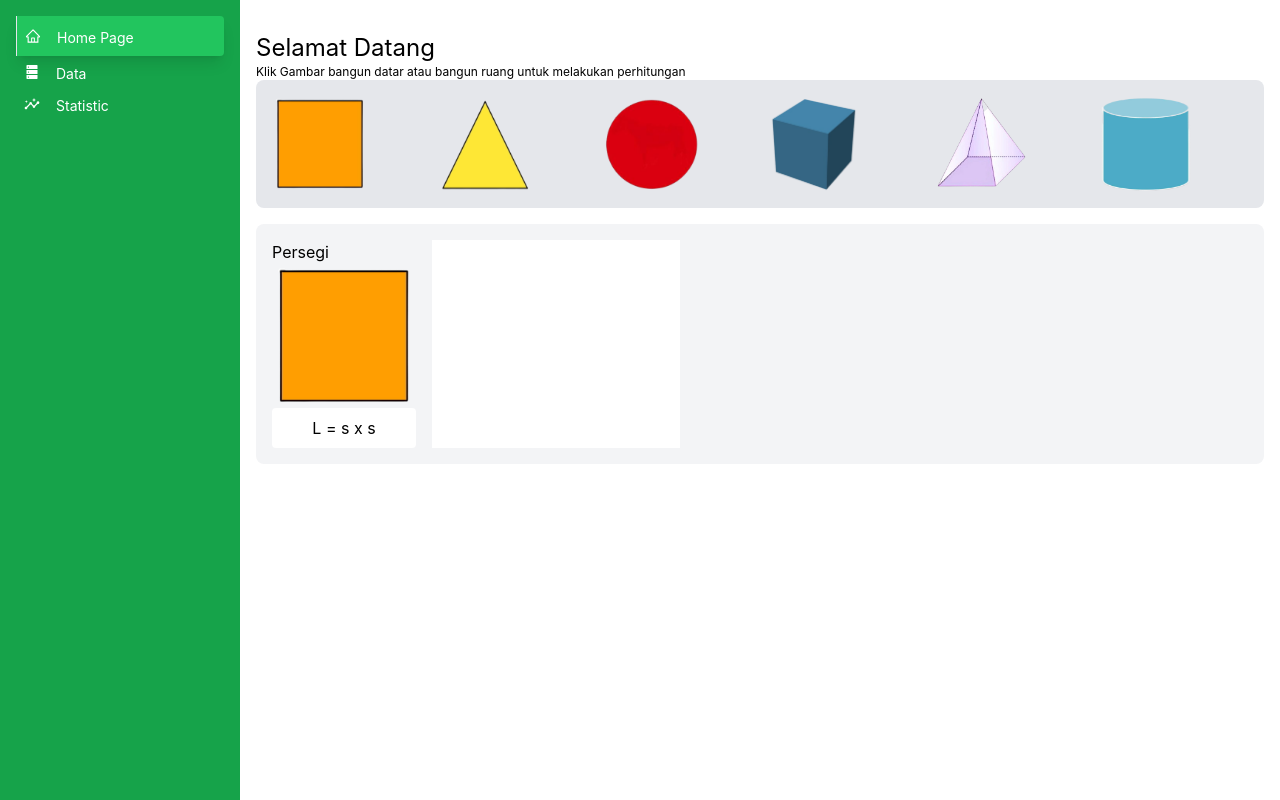
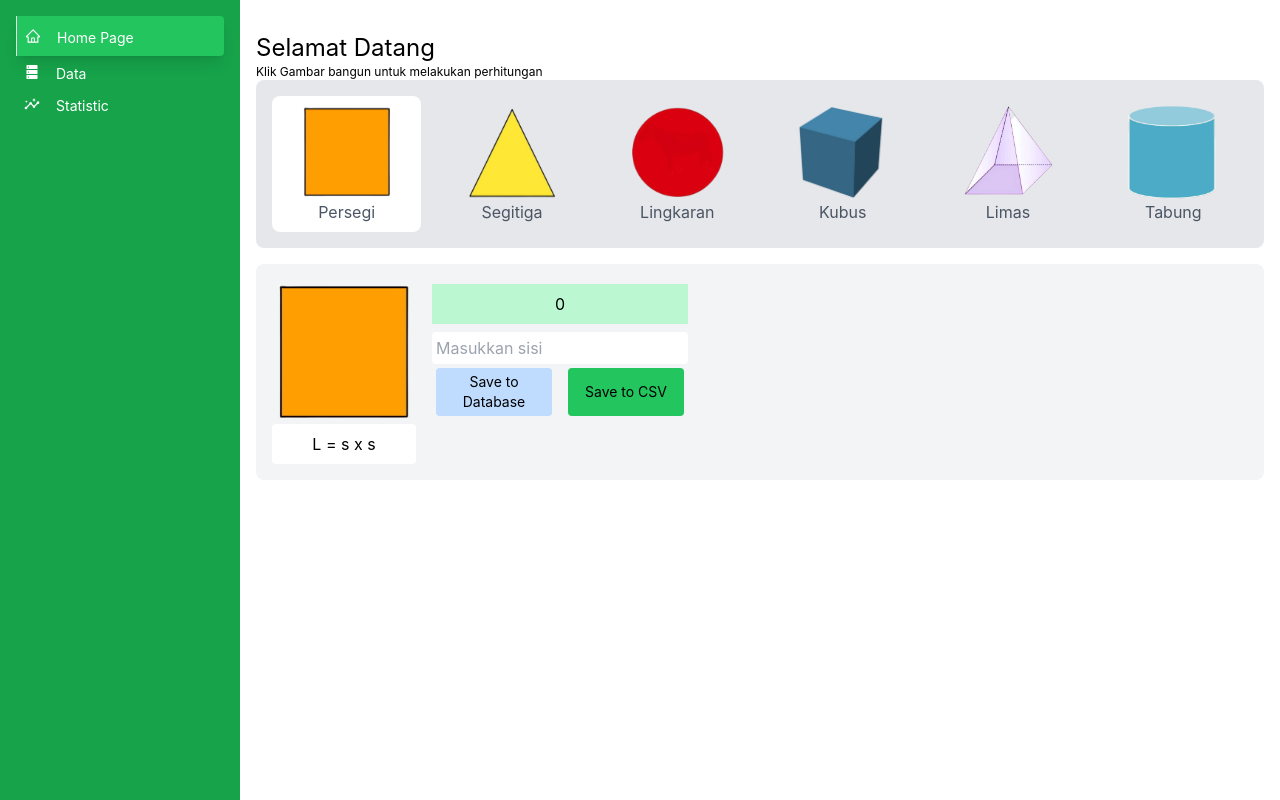
Before and after one commit to joko19/test-lsp-unesa, a Next.js app: page /home in a window 1280 px wide. Both pictures are taken after a click on the picture 320 px from the left and 144 px from the top of the page. Built offline with nearby package versions, Linux system fonts and the light colour scheme.

Commit message:
add formula

```diff
--- a/components/Bangun/kubus.js
+++ b/components/Bangun/kubus.js
@@ -1,16 +1,22 @@
+import { useState } from "react"
+
 export default function Kubus() {
+const [sisi, setSisi] = useState(0)
 
     return (
         <div className="flex bg-gray-100 mt-4 p-4 rounded-lg gap-4">
             <div>
-                <h1>Kubus</h1>
                 <img className="hover:bg-gray-100 cursor-pointer md:w-36 md:h-36" src='/images/kubus.png' />
                 <div className="bg-white p-2 text-center rounded">
                     L = s x s x s
                 </div>
             </div>
-            <div className="flex">
-                <input type="text" />
+            <div className="flex flex-col" >
+                <div className="bg-green-200 mt-1 p-2 text-center">{sisi * sisi * sisi} </div>
+                <input type="number" className="p-1 rounded mt-2 overflow-y-auto" placeholder="Masukkan sisi" onChange={(e) => setSisi(e.target.value)} />
+                <div className="flex p-1 gap-4">
+                    <button className="w-full text-sm bg-blue-200 rounded p-1 hover:bg-blue-300">Save to Database</button> <button className="w-full hover:bg-green-600 text-sm p-1 rounded bg-green-500">Save to CSV</button>
+                </div>
             </div>
         </div>
     )
--- a/components/Bangun/limas.js
+++ b/components/Bangun/limas.js
@@ -1,16 +1,24 @@
+import { useState } from "react"
+
 export default function Limas() {
+const [sisi, setSisi] = useState(0)
+const [tinggi, setTinggi] = useState(0)
 
     return (
         <div className="flex bg-gray-100 mt-4 p-4 rounded-lg gap-4">
             <div>
-                <h1>Limas</h1>
                 <img className="hover:bg-gray-100 cursor-pointer md:w-36 md:h-36" src='/images/limas.png' />
                 <div className="bg-white p-2 text-center rounded">
                     V = 1/3 x s x s x t
                 </div>
             </div>
-            <div className="flex">
-                <input type="text" />
+            <div className="flex flex-col" >
+                <div className="bg-green-200 mt-1 p-2 text-center">{1/3 * sisi * sisi * tinggi} </div>
+                <input type="number" className="p-1 rounded mt-2 overflow-y-auto" placeholder="Masukkan sisi" onChange={(e) => setSisi(e.target.value)} />
+                <input type="number" className="p-1 rounded mt-2 overflow-y-auto" placeholder="Masukkan tinggi" onChange={(e) => setTinggi(e.target.value)} />
+                <div className="flex p-1 gap-4">
+                    <button className="w-full text-sm bg-blue-200 rounded p-1 hover:bg-blue-300">Save to Database</button> <button className="w-full hover:bg-green-600 text-sm p-1 rounded bg-green-500">Save to CSV</button>
+                </div>
             </div>
         </div>
     )
--- a/components/Bangun/lingkaran.js
+++ b/components/Bangun/lingkaran.js
@@ -1,16 +1,22 @@
+import { useState } from "react"
+
 export default function Lingkaran() {
+const [jarijari, setJarijari] = useState(0)
 
     return (
         <div className="flex bg-gray-100 mt-4 p-4 rounded-lg gap-4">
             <div>
-                <h1>Lingkaran</h1>
                 <img className="hover:bg-gray-100 cursor-pointer md:w-36 md:h-36" src='/images/lingkaran.png' />
                 <div className="bg-white p-2 text-center rounded">
                     L= π x r²
                 </div>
             </div>
-            <div className="flex">
-                <input type="text" />
+            <div className="flex flex-col" >
+                <div className="bg-green-200 mt-1 p-2 text-center">{22/7 * jarijari * jarijari} </div>
+                <input type="number" className="p-1 rounded mt-2 overflow-y-auto" placeholder="Masukkan jari jari" onChange={(e) => setJarijari(e.target.value)} />
+                <div className="flex p-1 gap-4">
+                    <button className="w-full text-sm bg-blue-200 rounded p-1 hover:bg-blue-300">Save to Database</button> <button className="w-full hover:bg-green-600 text-sm p-1 rounded bg-green-500">Save to CSV</button>
+                </div>
             </div>
         </div>
     )
--- a/components/Bangun/persegi.js
+++ b/components/Bangun/persegi.js
@@ -1,16 +1,26 @@
+import { useState } from "react"
+
 export default function Persegi() {
+    const [sisi, setSisi] = useState(0)
+
+    const onSubmit = () => {
+        setLuas(sisi * sisi)
+    }
 
     return (
         <div className="flex bg-gray-100 mt-4 p-4 rounded-lg gap-4">
             <div>
-                <h1>Persegi</h1>
                 <img className="hover:bg-gray-100 cursor-pointer md:w-36 md:h-36" src='/images/persegi.png' />
                 <div className="bg-white p-2 text-center rounded">
                     L = s x s
                 </div>
             </div>
-            <div className="flex">
-                <input type="text" />
+            <div className="flex flex-col" >
+                <div className="bg-green-200 mt-1 p-2 text-center">{sisi * sisi} </div>
+                <input type="number" className="p-1 rounded mt-2 overflow-y-auto" placeholder="Masukkan sisi" onChange={(e) => setSisi(e.target.value)} />
+                <div className="flex p-1 gap-4">
+                    <button className="w-full text-sm bg-blue-200 rounded p-1 hover:bg-blue-300">Save to Database</button> <button className="w-full hover:bg-green-600 text-sm p-1 rounded bg-green-500">Save to CSV</button>
+                </div>
             </div>
         </div>
     )
--- a/components/Bangun/segitiga.js
+++ b/components/Bangun/segitiga.js
@@ -1,16 +1,24 @@
+import { useState } from "react"
+
 export default function Segitiga() {
+const [alas, setAlas] = useState(0)
+const [tinggi,setTinggi] = useState(0)
 
     return (
         <div className="flex bg-gray-100 mt-4 p-4 rounded-lg gap-4">
             <div>
-                <h1>Segitiga</h1>
                 <img className="hover:bg-gray-100 cursor-pointer md:w-36 md:h-36" src='/images/segitiga.png' />
                 <div className="bg-white p-2 text-center rounded">
                 L = ½ x a x t
                 </div>
             </div>
-            <div className="flex">
-                <input type="text" />
+            <div className="flex flex-col" >
+                <div className="bg-green-200 mt-1 p-2 text-center">{0.5 * alas * tinggi} </div>
+                <input type="number" className="p-1 rounded mt-2 overflow-y-auto" placeholder="Masukkan alas" onChange={(e) => setAlas(e.target.value)} />
+                <input type="number" className="p-1 rounded mt-2 overflow-y-auto" placeholder="Masukkan tinggi" onChange={(e) => setTinggi(e.target.value)} />
+                <div className="flex p-1 gap-4">
+                    <button className="w-full text-sm bg-blue-200 rounded p-1 hover:bg-blue-300">Save to Database</button> <button className="w-full hover:bg-green-600 text-sm p-1 rounded bg-green-500">Save to CSV</button>
+                </div>
             </div>
         </div>
     )
--- a/components/Bangun/tabung.js
+++ b/components/Bangun/tabung.js
@@ -1,16 +1,24 @@
+import { useState } from "react"
+
 export default function Tabung() {
+const [jarijari, setJarijari] = useState(0)
+const [tinggi, setTinggi] = useState(0)
 
     return (
         <div className="flex bg-gray-100 mt-4 p-4 rounded-lg gap-4">
             <div>
-                <h1>Tabung</h1>
                 <img className="hover:bg-gray-100 cursor-pointer md:w-36 md:h-36" src='/images/tabung.png' />
                 <div className="bg-white p-2 text-center rounded">
                 V = π x 2 x r x t
                 </div>
             </div>
-            <div className="flex">
-                <input type="text" />
+            <div className="flex flex-col" >
+                <div className="bg-green-200 mt-1 p-2 text-center">{22/7 * jarijari * jarijari * tinggi} </div>
+                <input type="number" className="p-1 rounded mt-2 overflow-y-auto" placeholder="Masukkan jari jari" onChange={(e) => setJarijari(e.target.value)} />
+                <input type="number" className="p-1 rounded mt-2 overflow-y-auto" placeholder="Masukkan tinggi" onChange={(e) => setTinggi(e.target.value)} />
+                <div className="flex p-1 gap-4">
+                    <button className="w-full text-sm bg-blue-200 rounded p-1 hover:bg-blue-300">Save to Database</button> <button className="w-full hover:bg-green-600 text-sm p-1 rounded bg-green-500">Save to CSV</button>
+                </div>
             </div>
         </div>
     )
--- a/pages/home.js
+++ b/pages/home.js
@@ -41,12 +41,15 @@ export default function Home() {
   return (
     <Layout>
       <h1 className="text-2xl ">Selamat Datang</h1>
-      <p className="text-xs">Klik Gambar bangun datar atau bangun ruang untuk melakukan perhitungan</p>
+      <p className="text-xs">Klik Gambar bangun untuk melakukan perhitungan</p>
       {/* pilihan bangun datar dan bangun ruang */}
       <div className="flex gap-4 bg-gray-200 p-4 rounded-lg">
         {listBangun.map((value, index) => (
-          <div className="w-full" key={index} onClick={() => setChoose(value)}>
-            <img className="hover:bg-gray-100 cursor-pointer md:w-24 md:h-24" src={value.image} alt={value.name} />
+          <div className={`w-full ${value.name === choose.name && 'bg-white rounded-lg '} p-2`} key={index} onClick={() => setChoose(value)}>
+            <img className="hover:bg-gray-100 mx-auto cursor-pointer md:w-24 md:h-24" src={value.image} alt={value.name} />
+            <p className="text-center text-gray-600">
+              {value.name}
+            </p>
           </div>
         ))}
       </div>
```
